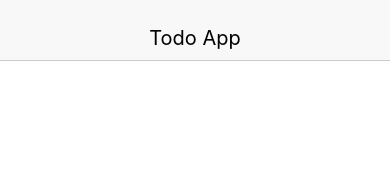
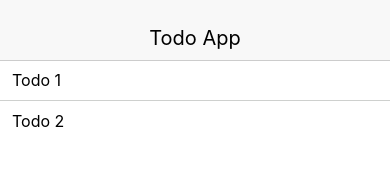
Before and after one commit to achmadfatoni/react-native-todo-list, a React Native app: screen / in a window 390 px wide. Shown: the top 191 px of the page. Built offline with nearby package versions, Linux system fonts and the light colour scheme.

Commit message:
render todo list

```diff
--- a/src/App.js
+++ b/src/App.js
@@ -1,15 +1,45 @@
 import React, { Component } from 'react';
-import { StyleSheet, View } from 'react-native';
+import { FlatList, StyleSheet, Text, View } from 'react-native';
 import Header from './components/Header';
+import TodoItem from './components/TodoItem';
 
 export default class App extends Component {
     constructor(props) {
         super(props);
+        this.state = {
+            data: [
+                { key: 1, title: 'Todo 1'}, {key: 2, title: 'Todo 2'}
+            ]
+        }
     }
+
+    _renderItem = ({item}) => (
+        <TodoItem
+            id={item.id}
+            title={item.title}
+        />
+    );
+
+    renderSeparator = () => {
+        return (
+            <View
+                style={{
+                    height: 1,
+                    backgroundColor: "#CED0CE",
+                }}
+            />
+        );
+    };
+
     render() {
         return (
             <View>
                 <Header title="Todo App"/>
+                <FlatList
+                    data={this.state.data}
+                    renderItem={this._renderItem}
+                    ItemSeparatorComponent={this.renderSeparator}
+                />
             </View>
         );
     }
--- /dev/null
+++ b/src/components/TodoItem.js
@@ -0,0 +1,24 @@
+import React, { Component } from 'react';
+import { StyleSheet, Text, View } from 'react-native';
+
+export default class TodoItem extends Component {
+    constructor(props) {
+        super(props);
+    }
+    render() {
+        return (
+            <View>
+                <Text style={styles.textStyle}>{this.props.title}</Text>
+            </View>
+        );
+    }
+}
+
+const styles = StyleSheet.create({
+    textStyle: {
+        fontSize: 16,
+        marginLeft: 12,
+        paddingBottom: 10,
+        paddingTop: 10
+    },
+});
```
